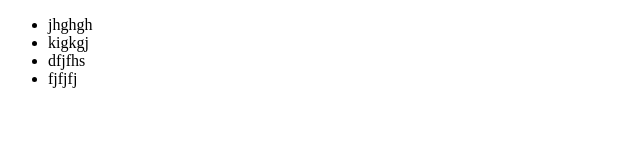
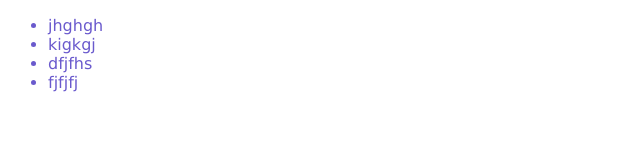
Before and after one commit to Povoreshka/Project, a plain HTML site: page articule1.html in a window 1280 px wide. Shown: the whole page, without its empty margins (0-640 px from the left). Drawn offline with Linux system fonts and the light colour scheme.

Commit message:
style for article1.html

```diff
--- a/css/style.css
+++ b/css/style.css
@@ -6,3 +6,7 @@ p{
     font-family: Georgia, 'Times New Roman', Times, serif;
     color: tomato;
 }
+ul{
+    color: slateblue;
+    font-family: Verdana, Geneva, Tahoma, sans-serif;
+}
```
